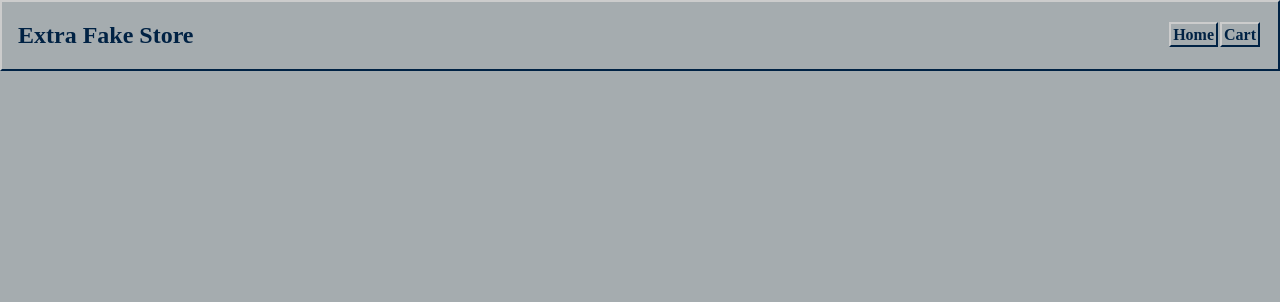
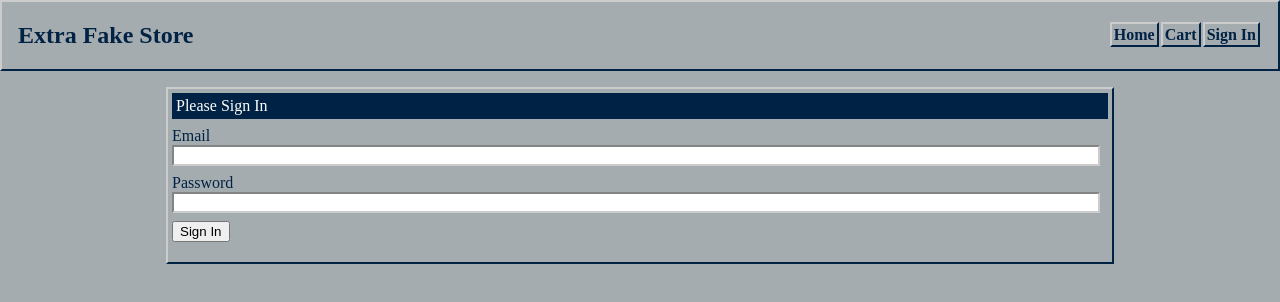
Before and after one commit to Glendonh/angular-training, an Angular app: page /login in a window 1280 px wide. Before the commit this address led to /. Shown: the top 302 px of the page. Built offline with nearby package versions, Linux system fonts and the light colour scheme.

Commit message:
create login form

```diff
--- a/src/app/app.module.ts
+++ b/src/app/app.module.ts
@@ -5,15 +5,18 @@ import { AppComponent } from './app.component';
 import { NavbarComponent } from './components/navbar/navbar.component';
 import { ShopComponent } from './components/shop/shop.component';
 import { CartComponent } from './components/cart/cart.component';
+import { SignInComponent } from './components/sign-in/sign-in.component';
 import { ProductDetailsComponent } from './components/product-details/product-details.component';
 import { HttpClientModule } from '@angular/common/http';
 import { BrowserModule } from '@angular/platform-browser';
 import { RouterModule, Routes } from '@angular/router';
+import { ReactiveFormsModule } from '@angular/forms';
 
 const routes: Routes = [
   { path: 'shop', component: ShopComponent },
   { path: 'product/:id', component: ProductDetailsComponent },
   { path: 'cart', component: CartComponent },
+  { path: 'login', component: SignInComponent },
   { path: '', redirectTo: '/shop', pathMatch: 'full' },
 ];
 
@@ -24,8 +27,10 @@ const routes: Routes = [
     HttpClientModule,
     ShopComponent,
     CartComponent,
+    SignInComponent,
     ProductDetailsComponent,
     RouterModule.forRoot(routes),
+    ReactiveFormsModule,
   ],
   declarations: [AppComponent, NavbarComponent],
   bootstrap: [AppComponent],
--- a/src/app/components/navbar/navbar.component.html
+++ b/src/app/components/navbar/navbar.component.html
@@ -1,7 +1,8 @@
 <nav class="navbar-container">
   <h1>{{ name }}</h1>
   <div>
-    <a routerLink="/">Home</a>
+    <a routerLink="/shop">Home</a>
     <a routerLink="/cart">Cart</a>
+    <a routerLink="/login">Sign In</a>
   </div>
 </nav>
--- a/src/app/components/product-card/product-card.component.css
+++ b/src/app/components/product-card/product-card.component.css
@@ -24,6 +24,7 @@
 .thumbnail {
   max-width: 100%;
   border: 1px solid #002244;
+  align-self: center;
 }
 
 .btn-order {
--- /dev/null
+++ b/src/app/components/sign-in/sign-in.component.css
@@ -0,0 +1,38 @@
+.screen {
+  display: flex;
+  flex-direction: column;
+  align-items: center;
+  padding: 1rem;
+}
+
+.login-window {
+  border-color: #ccc #002244 #002244 #ccc;
+  border-width: 2px;
+  border-style: solid;
+  padding: 0.25rem;
+  width: 75%;
+}
+
+.header-row {
+  background-color: #002244;
+  padding: 4px;
+  margin-bottom: 0.5rem;
+}
+
+.header {
+  color: #fff;
+  margin: 0;
+}
+
+.input-column {
+  flex-direction: column;
+  padding-right: 0.5rem;
+  padding-bottom: 0.5rem;
+}
+
+input {
+  width: 100%;
+  border-color: #848484 #ccc #ccc #848484;
+  border-width: 2px;
+  border-style: solid;
+}
--- /dev/null
+++ b/src/app/components/sign-in/sign-in.component.html
@@ -0,0 +1,18 @@
+<div class="screen">
+  <div class="login-window">
+    <div class="header-row">
+      <p class="header">Please Sign In</p>
+    </div>
+    <form [formGroup]="loginForm" (ngSubmit)="onSubmit(loginForm.value)">
+      <div class="input-column">
+        <label>Email</label>
+        <input formControlName="email" />
+      </div>
+      <div class="input-column">
+        <label>Password</label>
+        <input formControlName="password" />
+      </div>
+      <button type="submit">Sign In</button>
+    </form>
+  </div>
+</div>
--- /dev/null
+++ b/src/app/components/sign-in/sign-in.component.ts
@@ -0,0 +1,21 @@
+import { Component, OnInit } from '@angular/core';
+import { FormBuilder, ReactiveFormsModule } from '@angular/forms';
+
+@Component({
+  standalone: true,
+  selector: 'app-sign-in',
+  templateUrl: './sign-in.component.html',
+  styleUrls: ['./sign-in.component.css'],
+  imports: [ReactiveFormsModule],
+})
+export class SignInComponent implements OnInit {
+  loginForm;
+  constructor(private formbuilder: FormBuilder) {
+    this.loginForm = this.formbuilder.group({ email: '', password: '' });
+  }
+  onSubmit(val) {
+    console.log('loggin', val);
+  }
+
+  ngOnInit() {}
+}
```
